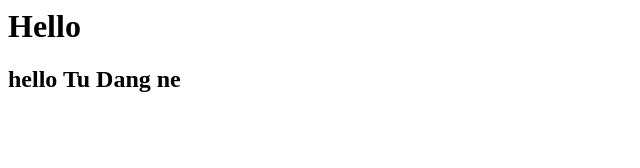
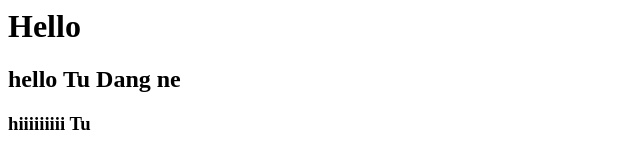
Before and after one commit to phamtu219/baitapgit, a plain HTML site: page index.html in a window 1280 px wide. Shown: the whole page, without its empty margins (0-640 px from the left). Drawn offline with Linux system fonts and the light colour scheme.

Commit message:
check branch

```diff
--- a/index.html
+++ b/index.html
@@ -1,3 +1,5 @@
 <h1>   Hello </h1>
 
 <h2> hello Tu Dang ne </h2>
+
+<h3> hiiiiiiiii Tu</h3>
```
